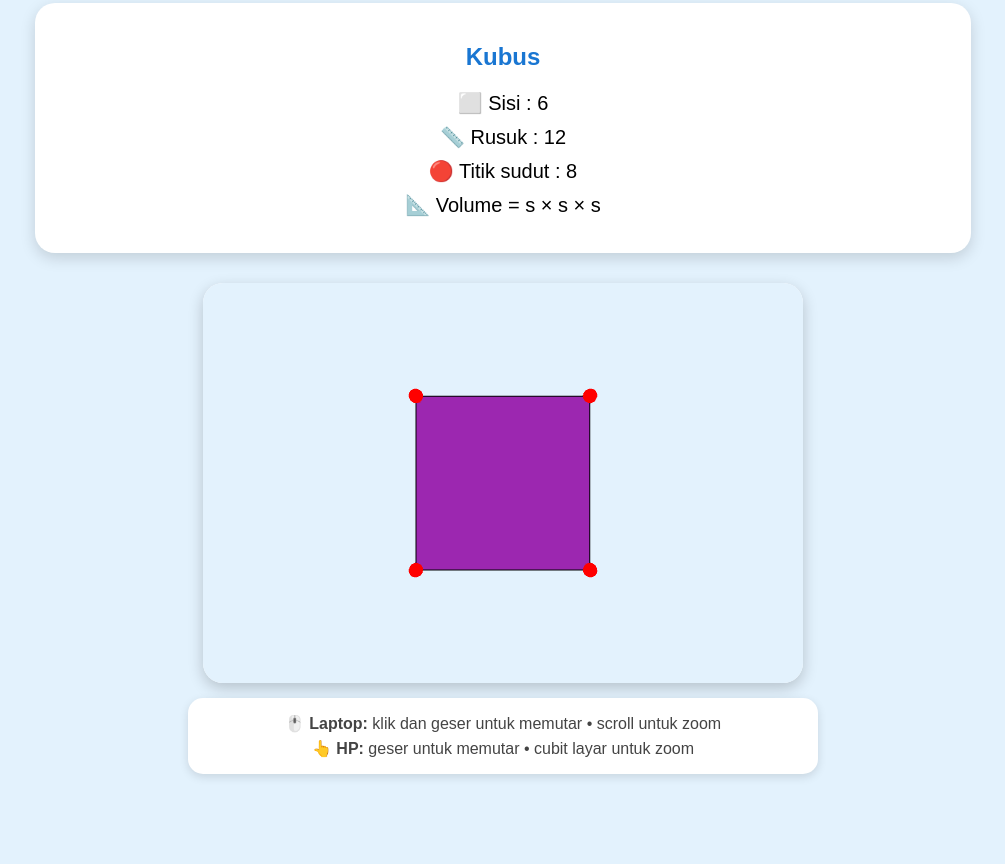
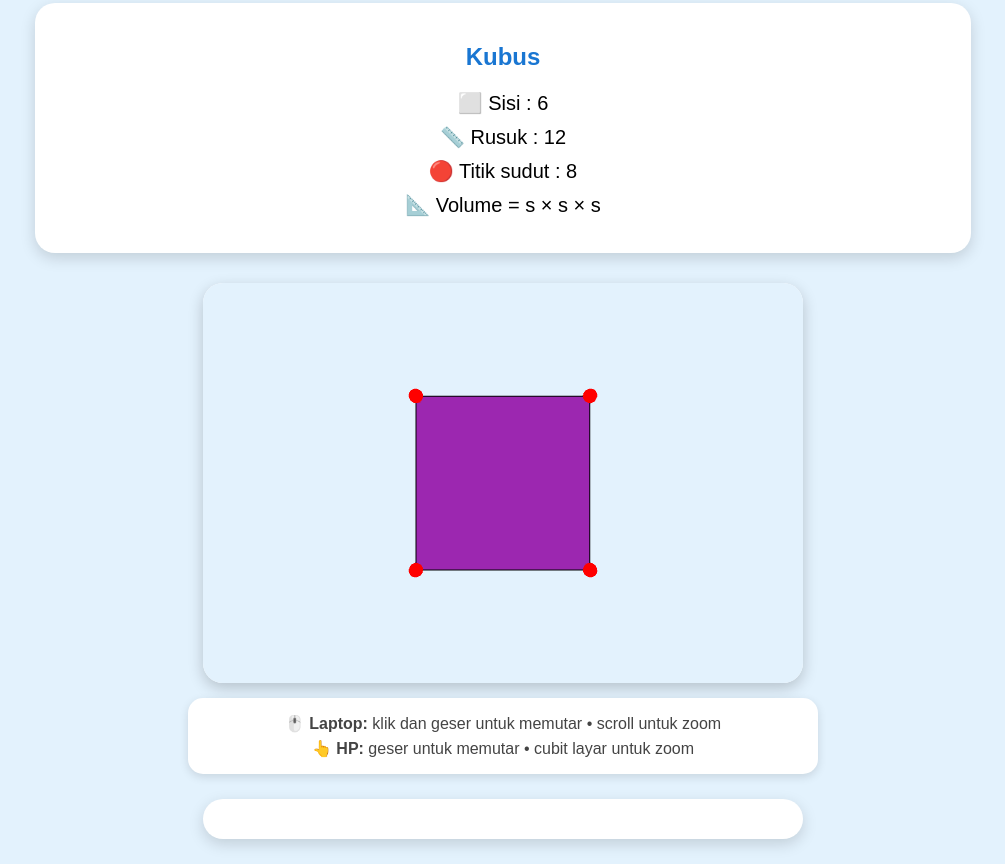
Before and after one commit to suanor513/ruang3d-kelas5, a plain HTML site: page index.html in a window 1280 px wide. Shown: the part 288-1152 px from the top of the page, without its empty margins (137-1142 px from the left). Before the commit the page ends 1087 px from the top, so only its background shows below. Drawn offline with nearby package versions, Linux system fonts and the light colour scheme; animation ran at ten frames a second.

Commit message:
Menambahkan tampilan dasar kotak kuis

```diff
--- a/style.css
+++ b/style.css
@@ -276,3 +276,28 @@ header h1 {
 }
 
 }
+
+/* =================================
+KOTAK KUIS
+================================= */
+
+#kuis {
+
+    width:600px;
+
+    max-width:90%;
+
+    margin:25px auto;
+
+    background:white;
+
+    padding:20px;
+
+    border-radius:20px;
+
+    box-shadow:
+    0 5px 15px rgba(0,0,0,0.15);
+
+    box-sizing:border-box;
+
+}
```
